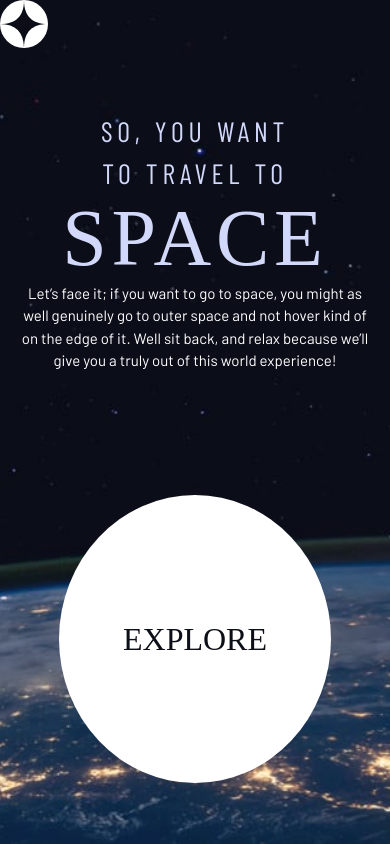
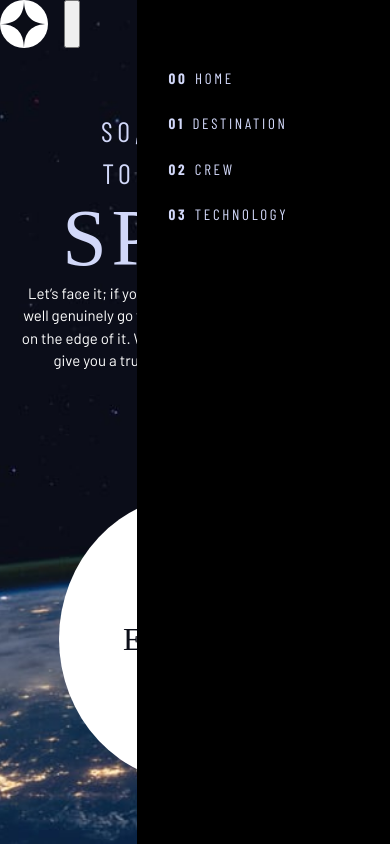
Before and after one commit to Patrycja-dz/space-travel-website, a website built with Vite: page index.html in a window 390 px wide. Built offline with nearby package versions, Linux system fonts and the light colour scheme; files whose address does not match are found by name; a web font is replaced by a local one.

Commit message:
Enhance mobile navigation with button toggle and responsive styles

```diff
--- a/index.html
+++ b/index.html
@@ -27,8 +27,18 @@
           class="logo"
         />
       </div>
-      <!-- <nav role="navigation">
-        <ul class="flex primary-navigation underline-indicators">
+      <button
+        aria-expanded="false"
+        class="mobile-nav-toggle"
+        aria-controls="primary-navigation"
+      >
+        <span class="sr-only">Menu</span>
+      </button>
+      <nav role="navigation">
+        <ul
+          id="primary-navigation"
+          class="flex primary-navigation underline-indicators"
+        >
           <li class="active">
             <a
               class="text-white uppercase letter-spacing-2 ff-sans-cond"
@@ -58,7 +68,7 @@
             </a>
           </li>
         </ul>
-      </nav> -->
+      </nav>
     </header>
 
     <div class="grid-container grid-container--home">
--- a/style-guide/style.css
+++ b/style-guide/style.css
@@ -295,12 +295,29 @@ select {
   transform: scale(1.5);
 }
 .primary-navigation {
-  --gap: 8rem;
+  --gap: 4rem;
   --underline-gap: 2em;
+  background-color: black;
   list-style: none;
   padding: 0;
   margin: 0;
 }
+@media (max-width: 35rem) {
+  .primary-navigation {
+    --gap: 0.25rem;
+    --underline-gap: 0.5rem;
+    z-index: 1000;
+    padding: min(20rem, 15vw) 2rem;
+    margin: 0;
+    position: fixed;
+    inset: 0 0 0 35%;
+    flex-direction: column;
+  }
+  .primapry-navigation.underline-indicators > .active {
+    border: none;
+  }
+}
+
 .primary-navigation a {
   text-decoration: none;
 }
@@ -308,6 +325,7 @@ select {
   margin-right: 0.5em;
   font-weight: 700;
 }
+
 .underline-indicators > * {
   border: none;
   border-bottom: 0.2rem solid hsl(var(--clr-light) / 0);
```
